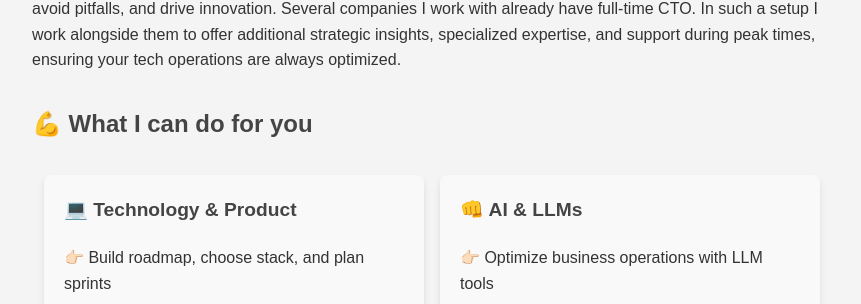
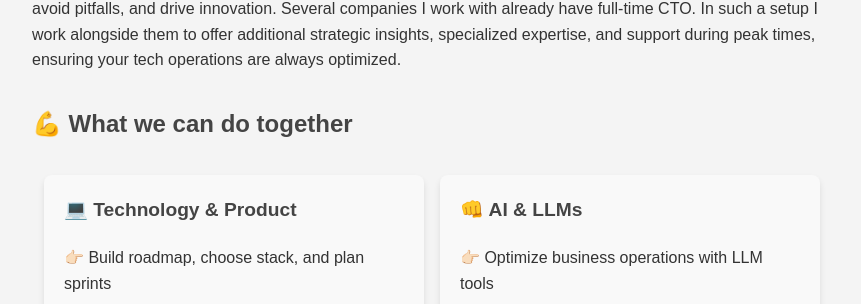
Before and after one commit to theshajha/theshajha, a Jekyll site: the page cto.html, which Jekyll copies as it is, in a window 1280 px wide. Shown: the part 722-1026 px from the top of the page, without its empty margins (208-1069 px from the left). Built offline with Jekyll 4.4.1, drawn with Linux system fonts in a browser that asks for light colours.

Commit message:
updated CTO page

```diff
--- a/cto.html
+++ b/cto.html
@@ -213,7 +213,7 @@
     </section>
 
     <section class="section">
-        <h2>💪 What I can do for you</h2>
+        <h2>💪 What we can do together</h2>
         <div class="services-container">
             <div class="service">
                 <h3>💻 Technology & Product</h3>
```
